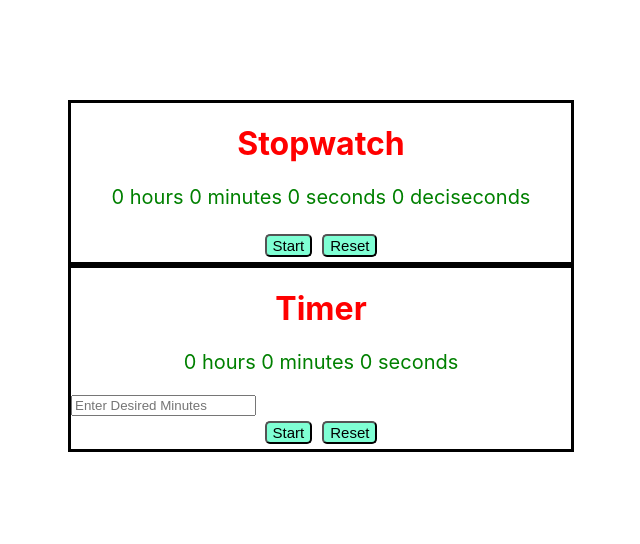
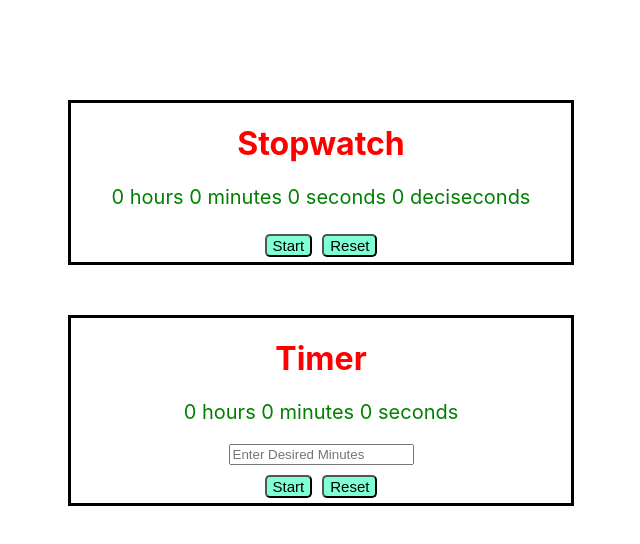
Before and after one commit to elizhang227/stopwatch-timer-exercise, a React (Create React App) app: page / in a window 1280 px wide. Shown: the top 544 px of the page, without its empty margins (319-959 px from the left). Built offline with nearby package versions, Linux system fonts and the light colour scheme.

Commit message:
added styling to timer

```diff
--- a/src/App.js
+++ b/src/App.js
@@ -4,6 +4,7 @@ import ElapsedTime from './elapsedTime';
 import Timer from './timer';
 
 import './elapsedTime.css';
+import './timer.css';
 
 
 function App() {
--- /dev/null
+++ b/src/timer.css
@@ -0,0 +1,40 @@
+.Timer {
+    width: 500px;
+    border: 3px solid black;
+    color: green;
+    margin-top: 50px;
+}
+
+.Timer p {
+    display: flex;
+    justify-content: center;
+    font-size: 20px;
+}
+
+.Timer h1 {
+    display: flex;
+    justify-content: center;
+    color: red;
+}
+
+.Timer form {
+    display: flex;
+    justify-content: center;
+    margin: 0 0 5px;
+}
+
+.Buttons {
+    display: flex;
+    justify-content: center;
+}
+
+.Buttons button {
+    font-size: 15px;
+    background-color: aquamarine;
+    border-radius: 5px;
+    margin: 5px;
+}
+
+.Buttons button:focus {
+    outline: 0;
+}
--- a/src/timer.js
+++ b/src/timer.js
@@ -36,7 +36,7 @@ class Timer extends Component {
                 if (decisecondCounter === 10) {
                     secondsCounter--
                     decisecondCounter = 0
-                    if (secondsCounter === 55) { // 55 -> 0
+                    if (secondsCounter === 0) { // 55 -> 0
                         if (minutesCounter == 0) { // 59 -> 0
                             hoursCounter--
                             minutesCounter = 59
@@ -103,7 +103,7 @@ class Timer extends Component {
     render() {
         const { status, seconds, minutes, hours } = this.state;
         return(
-            <div className='ElapsedTime'>
+            <div className='Timer'>
                 <h1>Timer</h1>
                 <p>{hours} hours {minutes} minutes {seconds} seconds</p>
                 <form onSubmit={(e) => this.clearInput(e)}>
```
